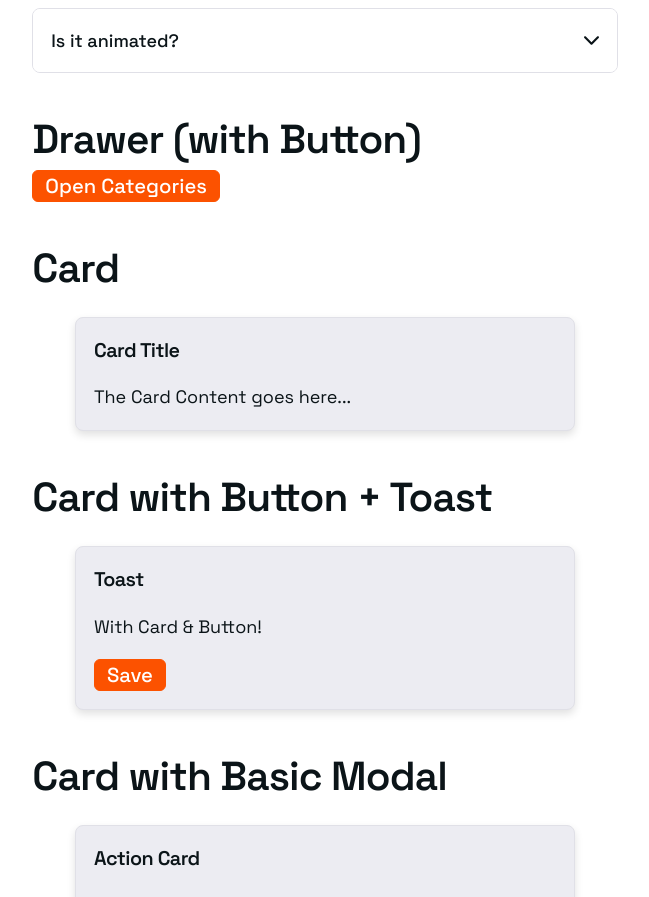
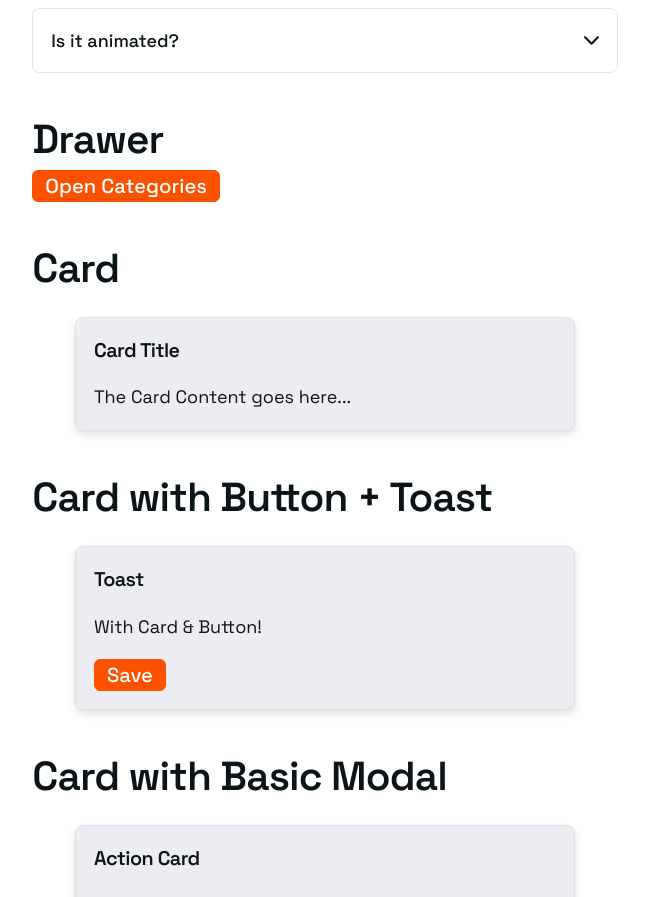
Before and after one commit to kazewaze/oryn, a Next.js app: page / in a window 1280 px wide. Shown: the part 1250-2147 px from the top of the page, without its empty margins (315-964 px from the left). Built offline with nearby package versions, Linux system fonts and the light colour scheme.

Commit message:
teeny update on the showcase page that bugged me

```diff
--- a/pages/index.tsx
+++ b/pages/index.tsx
@@ -112,7 +112,7 @@ function Home() {
 
         { /* DRAWER */ }
         <div style={{ marginTop: '2rem' }}>
-          <h2>Drawer (with Button)</h2>
+          <h2>Drawer</h2>
 
           <Button onClick={() => setIsDrawerOpen(true)}>
             Open Categories
```
